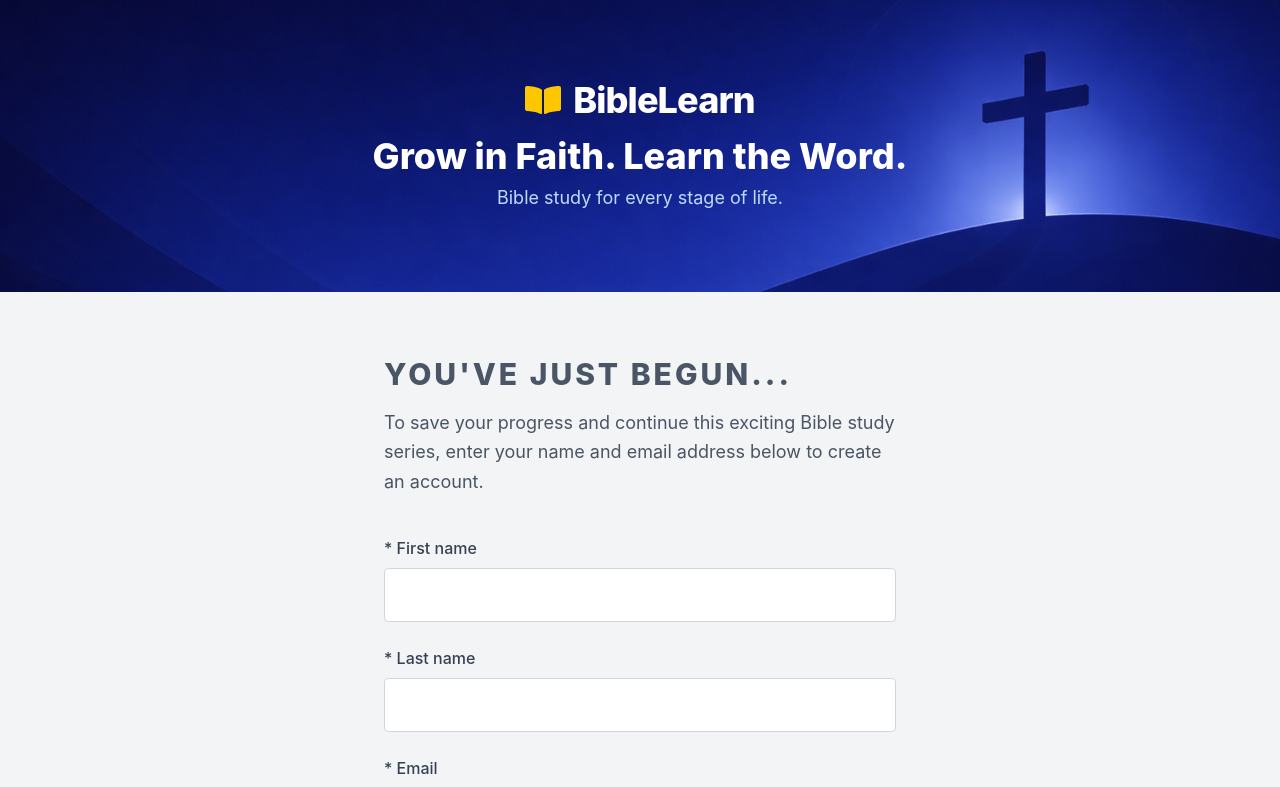
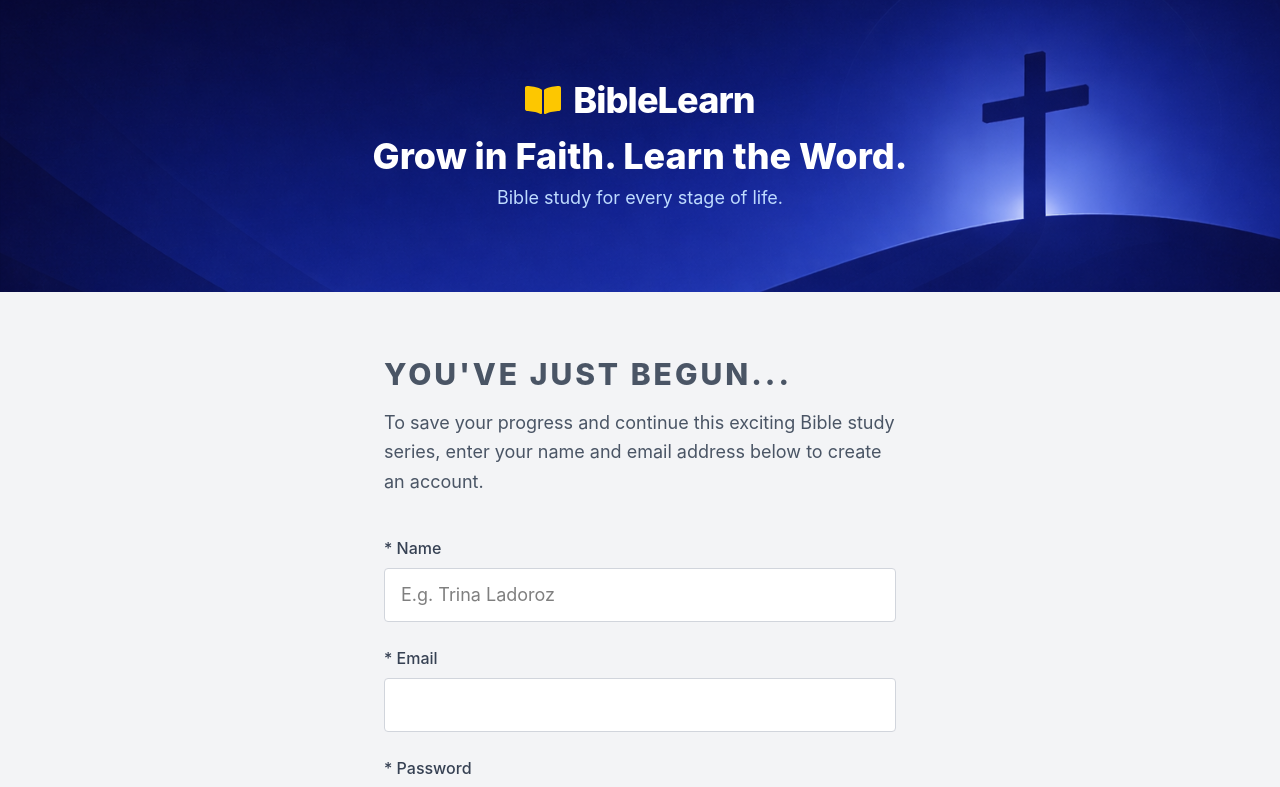
Before and after one commit to hcsp-spuc/BibleLesson, a React (Vite) app in the folder client/: page /auth-gate in a window 1280 px wide. Shown: the top 787 px of the page. Built offline with nearby package versions, Linux system fonts and the light colour scheme.

Commit message:
Replaced the input fields first and last name as (Name).

```diff
--- a/client/src/pages/AuthGate.jsx
+++ b/client/src/pages/AuthGate.jsx
@@ -10,8 +10,7 @@ export default function AuthGate() {
   const category = searchParams.get('category') ?? '1'
 
   const [mode, setMode] = useState('signup')
-  const [firstName, setFirstName] = useState('')
-  const [lastName, setLastName] = useState('')
+  const [name, setName] = useState('')
   const [email, setEmail] = useState('')
   const [password, setPassword] = useState('')
   const [confirm, setConfirm] = useState('')
@@ -27,7 +26,7 @@ export default function AuthGate() {
     const { data, error } = await supabase.auth.signUp({
       email,
       password,
-      options: { data: { full_name: `${firstName} ${lastName}`.trim() } },
+      options: { data: { full_name: name.trim() } },
     })
     setLoading(false)
     if (error) return setError(error.message)
@@ -91,21 +90,12 @@ export default function AuthGate() {
 
               <form onSubmit={handleSignUp} className="grid gap-6">
                 <div>
-                  <label className="block text-gray-700 text-base font-medium mb-2">* First name</label>
+                  <label className="block text-gray-700 text-base font-medium mb-2">* Name</label>
                   <input
                     type="text"
-                    value={firstName}
-                    onChange={e => setFirstName(e.target.value)}
-                    required
-                    className="w-full border border-gray-300 bg-white rounded px-4 py-3 text-lg focus:outline-none focus:border-blue-400"
-                  />
-                </div>
-                <div>
-                  <label className="block text-gray-700 text-base font-medium mb-2">* Last name</label>
-                  <input
-                    type="text"
-                    value={lastName}
-                    onChange={e => setLastName(e.target.value)}
+                    value={name}
+                    onChange={e => setName(e.target.value)}
+                    placeholder='E.g. Trina Ladoroz'
                     required
                     className="w-full border border-gray-300 bg-white rounded px-4 py-3 text-lg focus:outline-none focus:border-blue-400"
                   />
```
Also changed, not shown: 1 other file (tests, documents, lock files or other folders).
